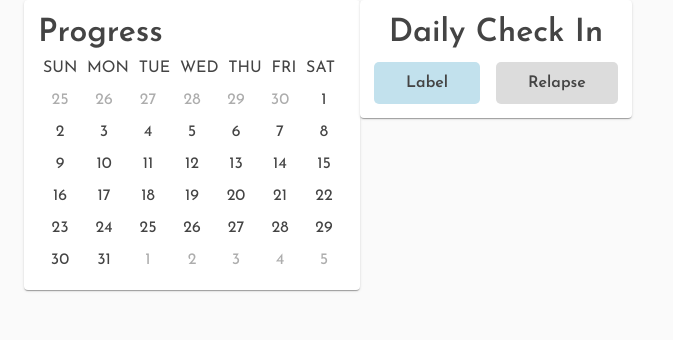
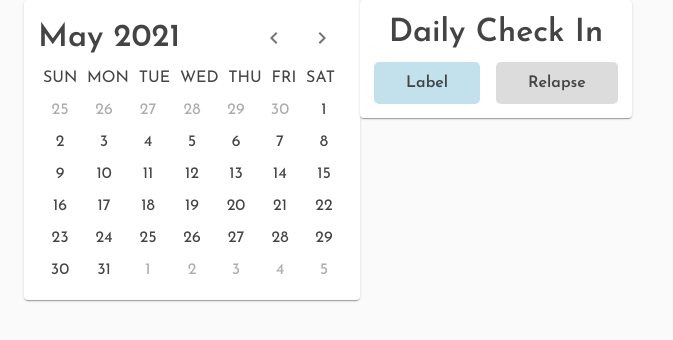
Before and after one commit to christofuy/ColdTurkey, a React (Create React App) app in the folder frontend/: page /dashboard in a window 1280 px wide. Shown: the top 340 px of the page, without its empty margins (0-673 px from the left). Built offline with nearby package versions, Linux system fonts and the light colour scheme; the HTML template or start-up script is replaced by a standard one.

Commit message:
add multiple months to Calendar

```diff
--- a/frontend/src/components/Calendar/Calendar.js
+++ b/frontend/src/components/Calendar/Calendar.js
@@ -1,18 +1,56 @@
 import Typography from '../Typography/Typography'
+import IconButton from '@material-ui/core/IconButton'
+import NavigateBeforeIcon from '@material-ui/icons/NavigateBefore';
+import NavigateNextIcon from '@material-ui/icons/NavigateNext';
 import Week from './Week'
 import useCalendar from '../../hooks/useCalendar'
 import {getWeeks} from '../../util/calendarFxns'
 import './calendar.scss'
 
 const day_labels = ['SUN', 'MON', 'TUE', 'WED', 'THU', 'FRI', 'SAT']
+const n_to_month = {
+  0: 'Jan',
+  1: 'Feb',
+  2: 'Mar',
+  3: 'Apr',
+  4: 'May',
+  5: 'Jun',
+  6: 'Jul',
+  7: 'Aug',
+  8: 'Sep',
+  9: 'Oct',
+  10: 'Nov',
+  11: 'Dec'
+}
 
 const Calendar = () => {
-  const {month, year} = useCalendar()
+  const {month, setMonth, year, setYear} = useCalendar()
   const weeks = getWeeks(month, year)
+
+  const changeMonth = (month) => () => {
+    if (month < 0) {
+      setYear(year - 1)
+      month += 12
+    } else if (month > 11) {
+      setYear(year + 1)
+      month %= 12
+    }
+    setMonth(month)
+  }
 
   return (
     <div className='calendar'>
-      <Typography variant='h2'>Progress</Typography>
+      <div className='calendar__header flex jc-sb ai-center'>
+        <Typography variant='h2'>{n_to_month[month]} {year}</Typography>
+        <div className='buttons'>
+          <IconButton onClick={changeMonth(month - 1)}>
+            <NavigateBeforeIcon />
+          </IconButton>
+          <IconButton onClick={changeMonth(month + 1)}>
+            <NavigateNextIcon />
+          </IconButton>
+        </div>
+      </div>
       <div className='labels flex'>
         {day_labels.map(day => (
           <Typography variant='body1' color='textPrimary' nonresp key={day}>
@@ -25,7 +63,7 @@ const Calendar = () => {
           <Week
             start={start}
             month={month}
-            key={`week-${start.getDate()}`}
+            key={`week-${start}`}
           />
         ))}
       </div>
```
